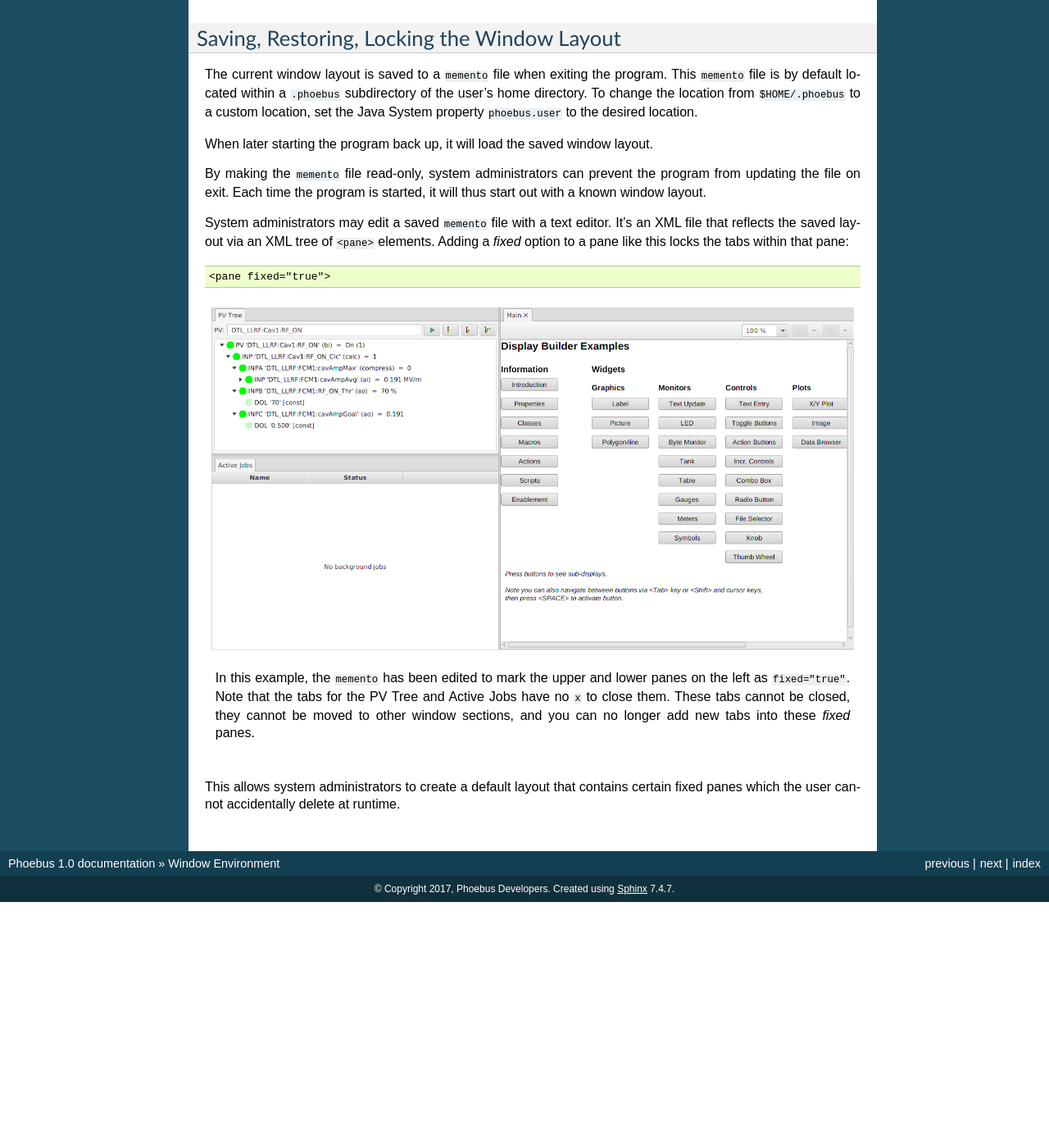
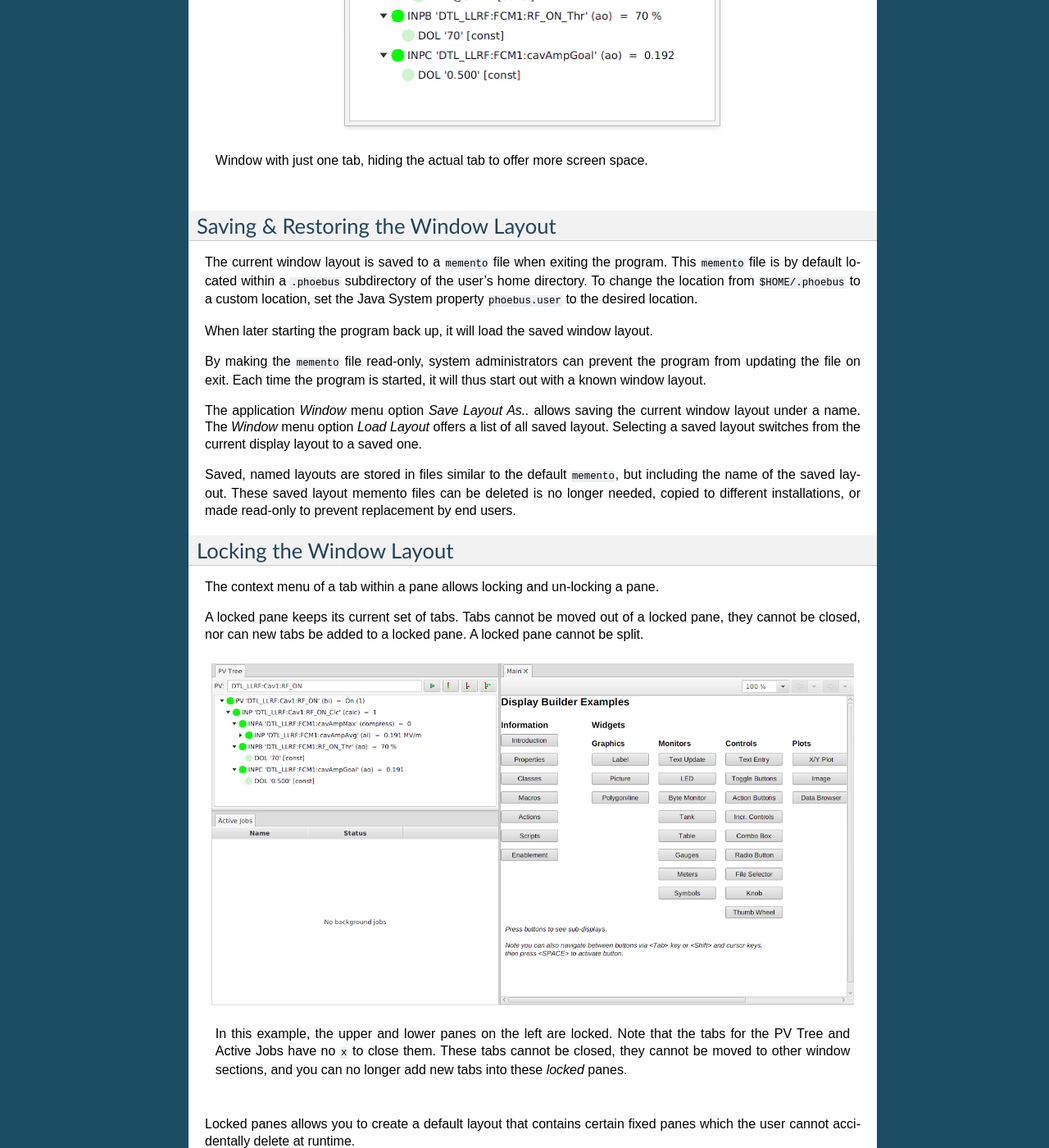
Before and after one commit to kasemir/phoebus-doc, a Sphinx documentation site: the page built from source/docking.rst, in a window 1280 px wide and 1400 px high, scrolled down 1870 px. Shown: the whole window at 82% size. Built offline with Sphinx 7.4.7, drawn with Linux system fonts in a browser that asks for light colours; before the commit the page ends 2970 px from its top, so only the background shows below that; some of the changed text lies outside the part shown.

Commit message:
Docking: Named, locked tabs

```diff
--- a/source/docking.rst
+++ b/source/docking.rst
@@ -3,19 +3,25 @@
 
 When you start Phoebus for the first time, it opens a main window.
 As you use the *Applications* menu to open for example Probe, the PV Tree etc.,
-these all open up as new Tabs.
+these all open up as new Tabs in the original window.
 
 .. figure:: singular_tab.png
 
     Window with just one tab, showing that tab so you can drag it.
 
+Tabs and Windows
+----------------
+
 The behavior of these tabs is very similar to the handling of tabs
 in a web browser.
 You can rearrange the tabs within a window by dragging them around.
 You can also drag a tab out of the window to detach it into its own window.
-Alternatively, you can invoke the *detach* option from the context menu of the tab
+Alternatively, you can invoke the *Detach* option from the context menu of the tab
 to detach it.
 Tabs can be dragged between the main window and such detached windows.
+
+Split Panes within a Window
+---------------------------
 
 The tab context menu options to *Split Horizontally* or *Split Vertically*
 will create sub-panels witin the window between which tabs can be arranged.
@@ -28,6 +34,13 @@
     A new Display Builder panel has been placed into the originally empty right section.
     Next, the PV Tree tab on the left has once more been split, this time *vertically*,
     and a new Jobs viewer has been placed in the newly created bottom half.
+
+To un-do a split, simply move all tabs out of a split section.
+When a split section is empty, it will be merged back with its sibling
+(unless the pane is named, see below).
+
+Hide Tabs
+---------
 
 By default, even a window with just one tab will show that tab.
 This has the advantage that you can then grab that tab to move it
@@ -54,19 +67,44 @@
 By making the ``memento`` file read-only, system administrators can prevent the program from updating the file on exit.
 Each time the program is started, it will thus start out with a known window layout.
 
-System administrators may edit a saved ``memento`` file with a text editor.
-It's an XML file that reflects the saved layout via an XML tree of ``<pane>`` elements.
-Adding a `fixed` option to a pane like this locks the tabs within that pane::
+The application *Window* menu option *Save Layout As..* allows saving the current window layout under
+a name. The *Window* menu option *Load Layout* offers a list of all saved layout. Selecting a saved layout
+switches from the current display layout to a saved one.
 
-    <pane fixed="true">
+Saved, named layouts are stored in files similar to the default ``memento``, but including the name of the
+saved layout. These saved layout memento files can be deleted is no longer needed, copied to different installations,
+or made read-only to prevent replacement by end users.
 
+Locking the Window Layout
+-------------------------
+
+The context menu of a tab within a pane allows locking and un-locking a pane.
+
+A locked pane keeps its current set of tabs.
+Tabs cannot be moved out of a locked pane,
+they cannot be closed,
+nor can new tabs be added to a locked pane.
+A locked pane cannot be split.
 
 .. figure:: lock.png
 
-    In this example, the ``memento`` has been edited to mark the upper and lower panes on the left as ``fixed="true"``.
+    In this example, the upper and lower panes on the left are locked.
     Note that the tabs for the PV Tree and Active Jobs have no ``x`` to close them.
     These tabs cannot be closed, they cannot be moved to other window sections,
-    and you can no longer add new tabs into these *fixed* panes.
+    and you can no longer add new tabs into these *locked* panes.
 
-This allows system administrators to create a default layout that contains certain fixed panes
+Locked panes allows you to create a default layout that contains certain fixed panes
 which the user cannot accidentally delete at runtime.
+
+Named Panes
+-----------
+
+The context menu of a tab allows naming the pane which contains the tab.
+
+Display Builder builder panels can be configured to open new tabs
+in a specific, named pane. If that pane does not exist, it will be created,
+but ideally such displays are used within a layout that already contains
+the appropriately named panes.
+
+A named pane will remain visibly even when empty. It will not be merged with
+sibling tabs.
```
Also changed, not shown: other parts of source/docking.rst (+2 -2 lines).
